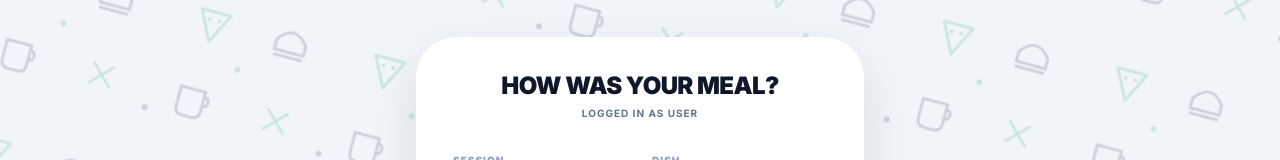
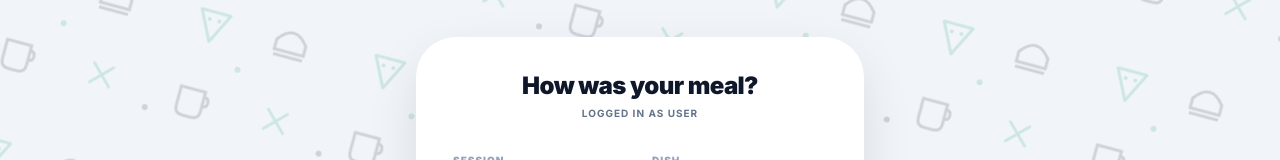
Before and after one commit to AkshMaheshwari/ZeroPlate, a Next.js app: page /feedback in a window 1280 px wide. Shown: the part 168-328 px from the top of the page. Built offline with nearby package versions, Linux system fonts and the light colour scheme; no server answers; the database is empty; sample sign-in values are in the browser's storage.

Commit message:
audio changes in feedback form

```diff
--- a/app/feedback/page.tsx
+++ b/app/feedback/page.tsx
@@ -62,10 +62,18 @@ export default function FeedbackPage() {
         setIsSubmitting(true)
         try {
             const selectedRating = EMOJI_RATINGS.find(r => r.value === rating);
+
+            // This boolean tells your FeedbackTable to show the Mic icon
+            const hasVoiceNote = transcript.trim().length > 0;
+
             await addDoc(collection(db, 'feedback'), {
                 uid: currentUser?.uid,
                 email: currentUser?.email,
-                mealType, dishName, rating, transcript,
+                mealType,
+                dishName,
+                rating,
+                transcript, // Still saving the text data in the background
+                hasVoiceNote, // The key for the Audio Icon to appear in the table
                 sentiment: selectedRating?.sentiment,
                 timestamp: serverTimestamp(),
             })
@@ -84,23 +92,14 @@ export default function FeedbackPage() {
             <div className="absolute inset-0 z-0 opacity-[0.15] pointer-events-none select-none">
                 <svg width="100%" height="100%" xmlns="http://www.w3.org/2000/svg">
                     <pattern id="heavy-doodle" x="0" y="0" width="180" height="180" patternUnits="userSpaceOnUse" patternTransform="rotate(15)">
-                        {/* Pizza Slice */}
                         <path d="M40 40 L70 40 L55 70 Z" stroke="#059669" strokeWidth="3" fill="none" strokeLinejoin="round"/>
                         <circle cx="50" cy="48" r="2" fill="#059669"/>
                         <circle cx="60" cy="48" r="2" fill="#059669"/>
-
-                        {/* Burger/Bun */}
                         <path d="M120 50 q15 -20 30 0 v10 h-30 Z" stroke="#0f172a" strokeWidth="3" fill="none"/>
                         <path d="M120 65 h30" stroke="#0f172a" strokeWidth="3" />
-
-                        {/* Coffee Mug */}
                         <path d="M40 120 h25 v20 q0 8 -8 8 h-9 q-8 0 -8 -8 Z" stroke="#0f172a" strokeWidth="3" fill="none" />
                         <path d="M65 125 q5 0 5 5 t-5 5" stroke="#0f172a" strokeWidth="3" fill="none" />
-
-                        {/* Cutlery Cross */}
                         <path d="M130 120 l20 20 M150 120 l-20 20" stroke="#059669" strokeWidth="3" strokeLinecap="round" />
-
-                        {/* Decorative Dots */}
                         <circle cx="90" cy="90" r="3" fill="#059669"/>
                         <circle cx="10" cy="150" r="3" fill="#0f172a"/>
                     </pattern>
@@ -111,7 +110,7 @@ export default function FeedbackPage() {
             <div className="relative z-10 w-full max-w-md">
                 <div className="bg-white p-8 rounded-[2.5rem] shadow-[0_20px_50px_rgba(0,0,0,0.1)] border border-white/60 backdrop-blur-sm">
                     <div className="mb-8 text-center">
-                        <h1 className="text-2xl font-black text-slate-900 uppercase tracking-tight">How was your meal?</h1>
+                        <h1 className="text-2xl font-black text-slate-900 tracking-tight">How was your meal?</h1>
                         <p className="text-[10px] text-slate-500 font-bold mt-1 uppercase tracking-widest">Logged in as {currentUser?.email?.split('@')[0]}</p>
                     </div>
 
```
